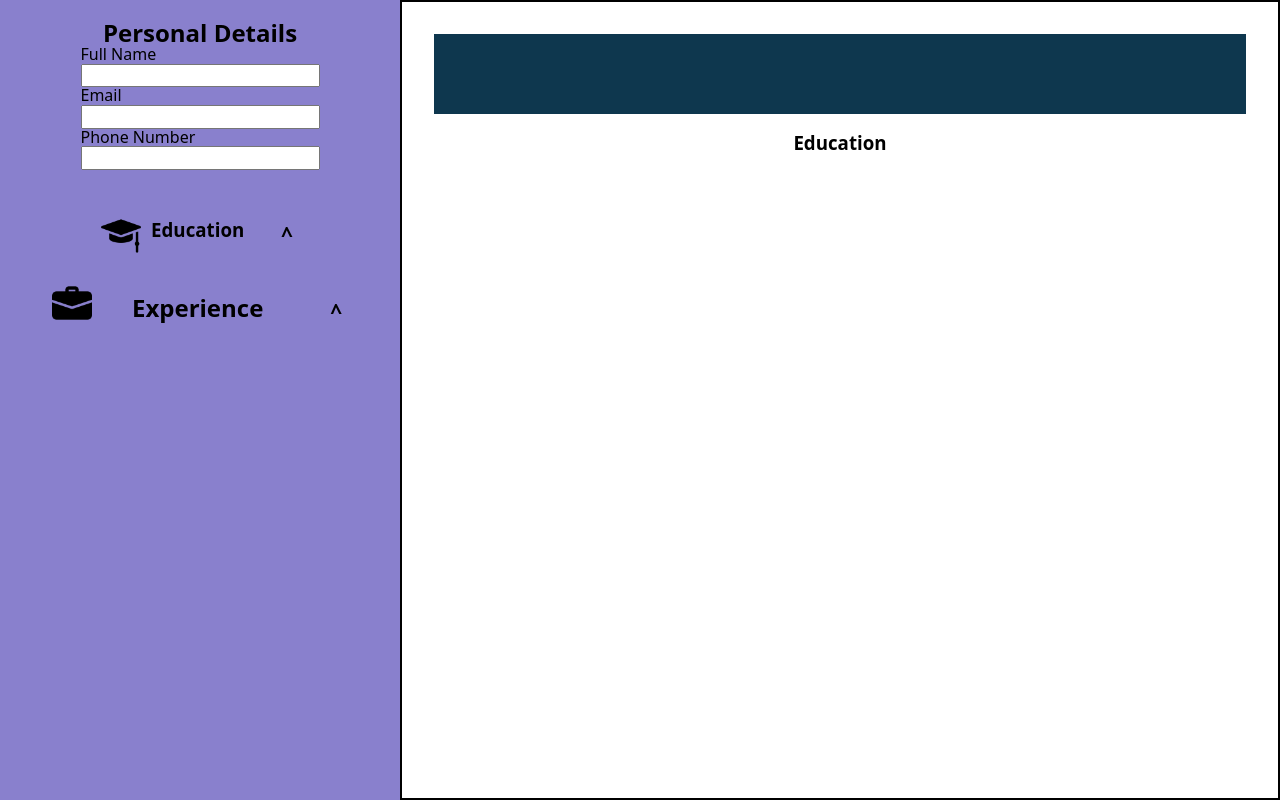
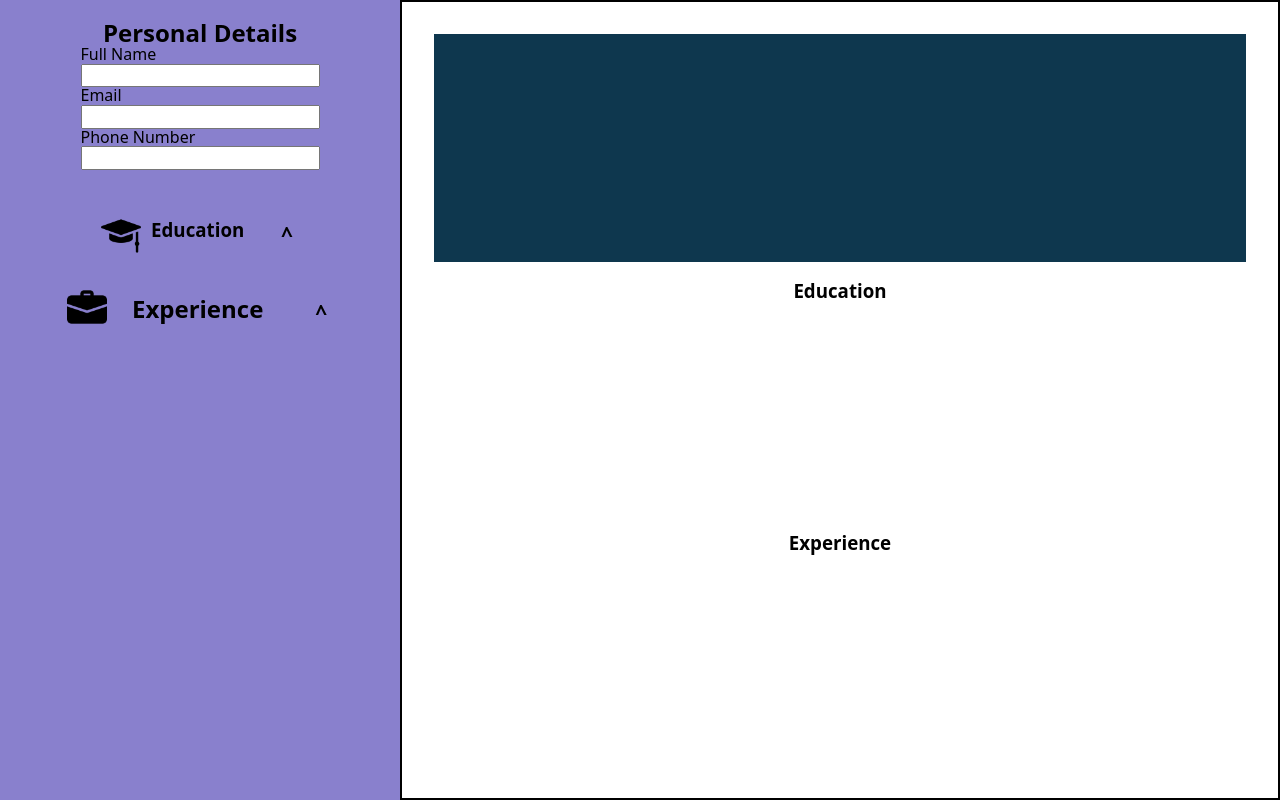
Before and after one commit to seba3510/cv-application, a React (Vite) app: page / in a window 1280 px wide. Built offline with nearby package versions, Linux system fonts and the light colour scheme.

Commit message:
feat: Display "Experience" section on resume

```diff
--- a/src/App.jsx
+++ b/src/App.jsx
@@ -74,28 +74,21 @@ function App() {
 	const [
 		isAddEducationBtnClicked,
 		setIsAddEducationBtnClicked
-	] = useState(
-		false
-	);
+	] = useState(false);
 
 	//===================================================================
 
 	const [
 		isEducationFormSubmitted,
 		setIsEducationFormSubmitted
-	] = useState(
-		false
-	);
+	] = useState(false);
 
 	//===================================================================
 
 	const [
 		isEducationSectionShown,
 		setIsEducationSectionShown
-	] = useState(
-		false
-	);
-
+	] = useState(false);
 
 	//===================================================================
 
@@ -109,17 +102,14 @@ function App() {
 	const [
 		isWorkSectionShown,
 		setIsWorkSectionShown
-	] = useState(
-		false);
+	] = useState(false);
 
 	//===================================================================
 
 	const [
 		isWorkFormShown,
 		setIsWorkFormShown
-	] = useState(
-		false
-	);
+	] = useState(false);
 
 	//===================================================================
 
@@ -133,9 +123,7 @@ function App() {
 	const [
 		isWorkFormSubmitted,
 		setIsWorkFormSubmitted
-	] = useState(
-		false
-	);
+	] = useState(false);
 
 	//===================================================================
 
@@ -244,7 +232,6 @@ function App() {
 
 	//===================================================================
 
-
 	function handleWorkChange(event) {
 
 		const {
@@ -252,9 +239,9 @@ function App() {
 			value
 		} = event.target;
 
-		setEducation((prev) => {
+		setWork((prev) => {
 
-			if (currentEducationID) {
+			if (currentWorkID) {
 
 				return prev.map((element) => {
 
@@ -332,7 +319,6 @@ function App() {
 
 	//===================================================================
 
-
 	function hideEducationForm(event) {
 
 		event.preventDefault();
@@ -352,12 +338,6 @@ function App() {
 			true
 		);
 
-		console.log(
-			"Hello, World!"
-		);
-
-		return;
-
 	} // displayWorkForm()
 
 	//===================================================================
@@ -371,6 +351,10 @@ function App() {
 
 			setIsWorkFormSubmitted(
 				true
+			);
+
+			setIsWorkFormShown(
+				false
 			);
 
 		} // try
@@ -434,16 +418,17 @@ function App() {
 						<ExperienceForm
 							onChange={handleWorkChange}
 							onSubmit={submitWorkForm}
+							array={work}
 						/>
 					)}
 				</section>
-
 
 			</Sidebar>
 
 			<Resume
 				details={details}
 				education={education}
+				experience={work}
 			/>
 
 
--- a/src/components/Resume.jsx
+++ b/src/components/Resume.jsx
@@ -1,10 +1,7 @@
-import {
-	Fragment
-} from "react";
-
 function Resume({
 	details,
-	education
+	education,
+	experience
 }) {
 
 
@@ -54,9 +51,40 @@ function Resume({
 
 						</div>
 
-					))
+					))}
+			</section>
 
-				}
+			<section className="experience">
+				<h3>Experience</h3>
+
+				{
+					experience.map((element) => (
+
+						<div className="container" key={element.id}>
+
+							<section className="date">
+								<p>
+									{
+										`${element.startDate} - ` +
+										`${element.endDate}`
+									}
+								</p>
+							</section>
+
+							<section className="company">
+								<p>
+									{element.company}
+								</p>
+							</section>
+
+							<section className="responsibilities">
+								<p>
+									{element.responsibilities}
+								</p>
+							</section>
+						</div>
+
+					))}
 			</section>
 
 		</main>
--- a/src/components/forms/ExperienceForm.jsx
+++ b/src/components/forms/ExperienceForm.jsx
@@ -1,4 +1,5 @@
 function ExperienceForm({
+	array,
 	onChange,
 	onSubmit
 }) {
@@ -14,6 +15,7 @@ function ExperienceForm({
 					type="text"
 					name="company"
 					id="company"
+					value={array.company}
 					onChange={onChange}
 				/>
 			</div>
@@ -26,6 +28,7 @@ function ExperienceForm({
 					type="text"
 					name="position"
 					id="position"
+					value={array.position}
 					onChange={onChange}
 				/>
 			</div>
@@ -38,6 +41,7 @@ function ExperienceForm({
 					type="text"
 					name="startDate"
 					id="startDate"
+					value={array.startDate}
 					onChange={onChange}
 				/>
 			</div>
@@ -50,6 +54,7 @@ function ExperienceForm({
 					type="text"
 					name="endDate"
 					id="endDate"
+					value={array.endDate}
 					onChange={onChange}
 				/>
 			</div>
@@ -58,7 +63,12 @@ function ExperienceForm({
 				<label htmlFor="responsibilities">
 					Responsibilities
 				</label>
-				<textarea>
+				<textarea
+					name="responsibilities"
+					id="responsibilities"
+					value={array.responsibilities}
+					onChange={onChange}
+				>
 
 				</textarea>
 			</div>
--- a/src/styles/style.css
+++ b/src/styles/style.css
@@ -95,7 +95,6 @@ form.education .btnsContainer {
 	grid-area: resume;
 	display: grid;
 	grid-template-columns: 1fr;
-	grid-template-rows: auto 1fr;
 	grid-template-areas:
 		"personalDetails"
 		"education"
@@ -116,7 +115,7 @@ form.education .btnsContainer {
 	justify-content: center;
 	background-color: rgb(14 55 78);
 	color: white;
-	padding: 2em 0 2em 0;
+	/* padding: 2em 0 2em 0; */
 }
 
 .resume .personalDetails div {
@@ -130,17 +129,8 @@ form.education .btnsContainer {
 	justify-content: space-evenly;
 }
 
-/*
-aside .btnsContainer:last-child {
-	display: var(--flex-display);
-	flex-direction: var(--flex-row);
-	justify-content: center;
-	align-items: center;
-	gap: 20px;
-	cursor: var(--btn-cursor);
-} */
-
-.resume .education {
+.resume .education,
+.resume .experience {
 	display: var(--flex-display);
 	flex-direction: var(--flex-column);
 	justify-content: flex-start;
@@ -160,7 +150,8 @@ button[type="button"] {
 	margin-top: 30px;
 }
 
-.resume .education .container {
+.resume .education div,
+.resume .experience div {
 	display: grid;
 	grid-template-columns: repeat(2, 1fr);
 	justify-content: center;
@@ -181,7 +172,8 @@ button[type="button"] {
 	cursor: pointer;
 }
 
-.educationItem img {
+.educationItem img,
+.suitcaseIcon {
 	width: 10%;
 	margin-top: 15px;
 }
@@ -191,10 +183,10 @@ aside .experience header {
 	flex-direction: var(--flex-row);
 	justify-content: center;
 	align-items: center;
-	gap: 40px;
+	gap: 25px;
 }
 
-.suitcaseIcon {
-	margin-top: 10px;
-	width: 10%;
+.resume .experience .company {
+	margin-left: 1em;
+	border: 3px solid red;
 }
```
